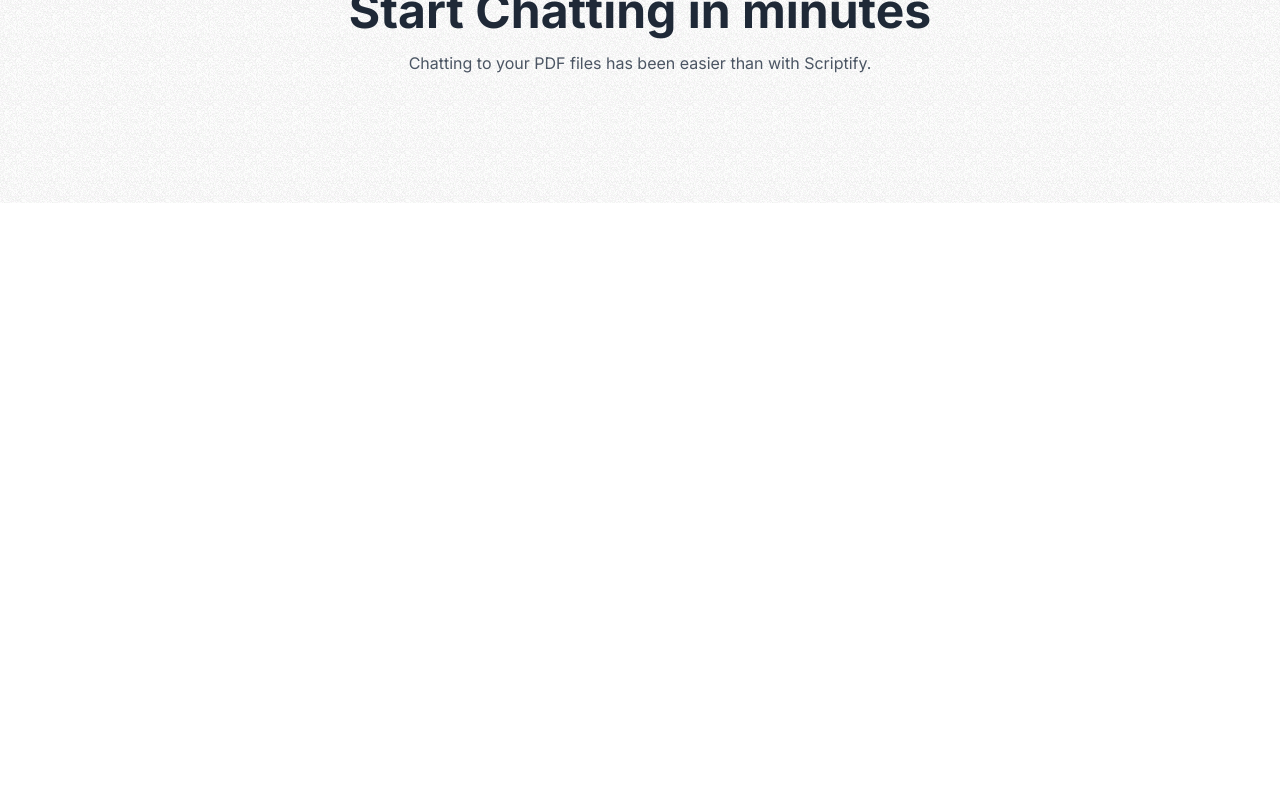
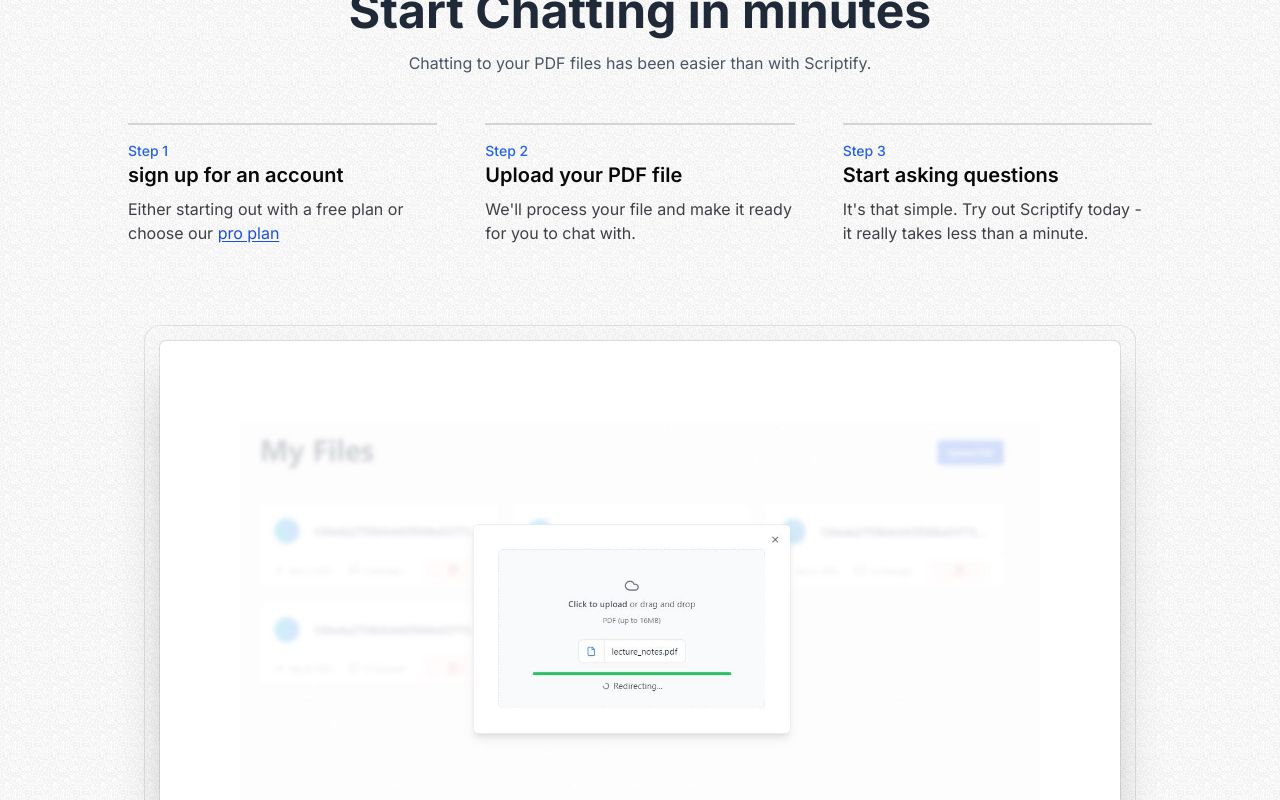
Before and after one commit to brain-ambani/quill-saas, a Next.js app: page / in a window 1280 px wide. Shown: the part 1580-2380 px from the top of the page. Before the commit the page ends 1783 px from the top, so only its background shows below. Built offline with nearby package versions, Linux system fonts and the light colour scheme.

Commit message:
updated the steps to get started with scriptify on the featuresections

```diff
--- a/src/app/page.tsx
+++ b/src/app/page.tsx
@@ -113,6 +113,77 @@
             </p>
           </div>
         </div>
+
+        {/* steps */}
+        <ol className="my-8 space-y-4 md:flex md:space-x-12 md:space-y-0">
+          <li className="md:flex-1">
+            <div
+              className="flex flex-col spae-2 border-l-4 border-zinc-300
+            py-2 pl-4 md:border-l-0 md:border-t-2 md:pb-0 md:pl-0 md:pt-4"
+            >
+              <span className="text-sm font-medium text-blue-600">Step 1</span>
+              <span className="text-xl font-semibold">
+                sign up for an account
+              </span>
+              <span className="mt-2 text-zinc-700">
+                Either starting out with a free plan or choose our{" "}
+                <Link
+                  href="/pricing"
+                  className="text-blue-700 underline underline-offset-2"
+                >
+                  pro plan
+                </Link>
+              </span>
+            </div>
+          </li>
+          <li className="md:flex-1">
+            <div
+              className="flex flex-col spae-2 border-l-4 border-zinc-300
+            py-2 pl-4 md:border-l-0 md:border-t-2 md:pb-0 md:pl-0 md:pt-4"
+            >
+              <span className="text-sm font-medium text-blue-600">Step 2</span>
+              <span className="text-xl font-semibold">
+                Upload your PDF file
+              </span>
+              <span className="mt-2 text-zinc-700">
+                We&apos;ll process your file and make it ready for you to chat
+                with.
+              </span>
+            </div>
+          </li>
+          <li className="md:flex-1">
+            <div
+              className="flex flex-col spae-2 border-l-4 border-zinc-300
+            py-2 pl-4 md:border-l-0 md:border-t-2 md:pb-0 md:pl-0 md:pt-4"
+            >
+              <span className="text-sm font-medium text-blue-600">Step 3</span>
+              <span className="text-xl font-semibold">
+                Start asking questions
+              </span>
+              <span className="mt-2 text-zinc-700">
+                It&apos;s that simple. Try out Scriptify today - it really takes
+                less than a minute.
+              </span>
+            </div>
+          </li>
+        </ol>
+        <div className="mx-auto max-w-6xl px-6 lg:px-8">
+          <div className="mt-16 flow-root sm:mt-24">
+            <div
+              className="-m-2 rounded-xl bg-gray-9--/5
+                ring-1 ring-inset ring-gray-900/10 lg:-m-4 lg:rounded-2xl lg:p-4"
+            >
+              <Image
+                src="/file-upload-preview.jpg"
+                alt="uploading preview"
+                width={1419}
+                height={732}
+                quality={100}
+                className="rounded-md bg-white p-2 sm:p-8 md:p-20 shadow-2xl ring-1 ring-gray-900/10"
+              />
+            </div>
+          </div>
+        </div>
       </div>
     </>
   );
```
